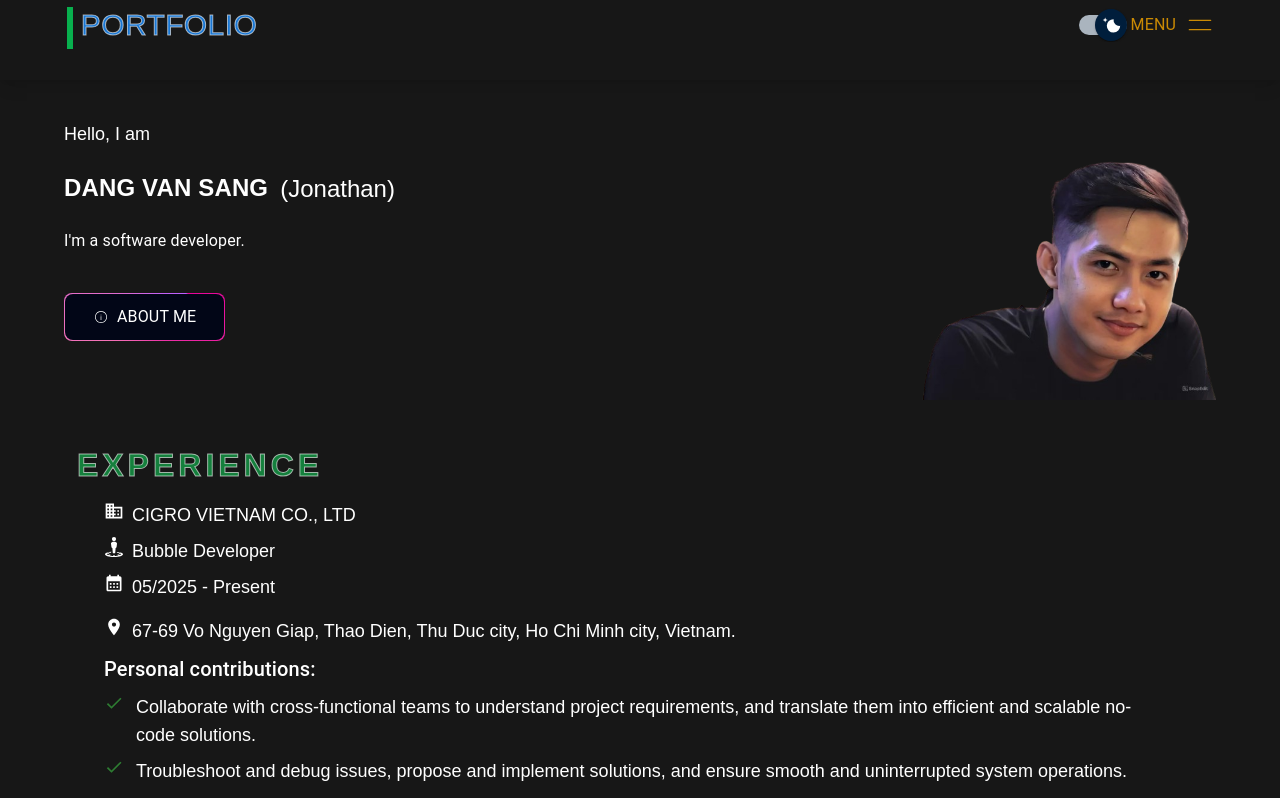
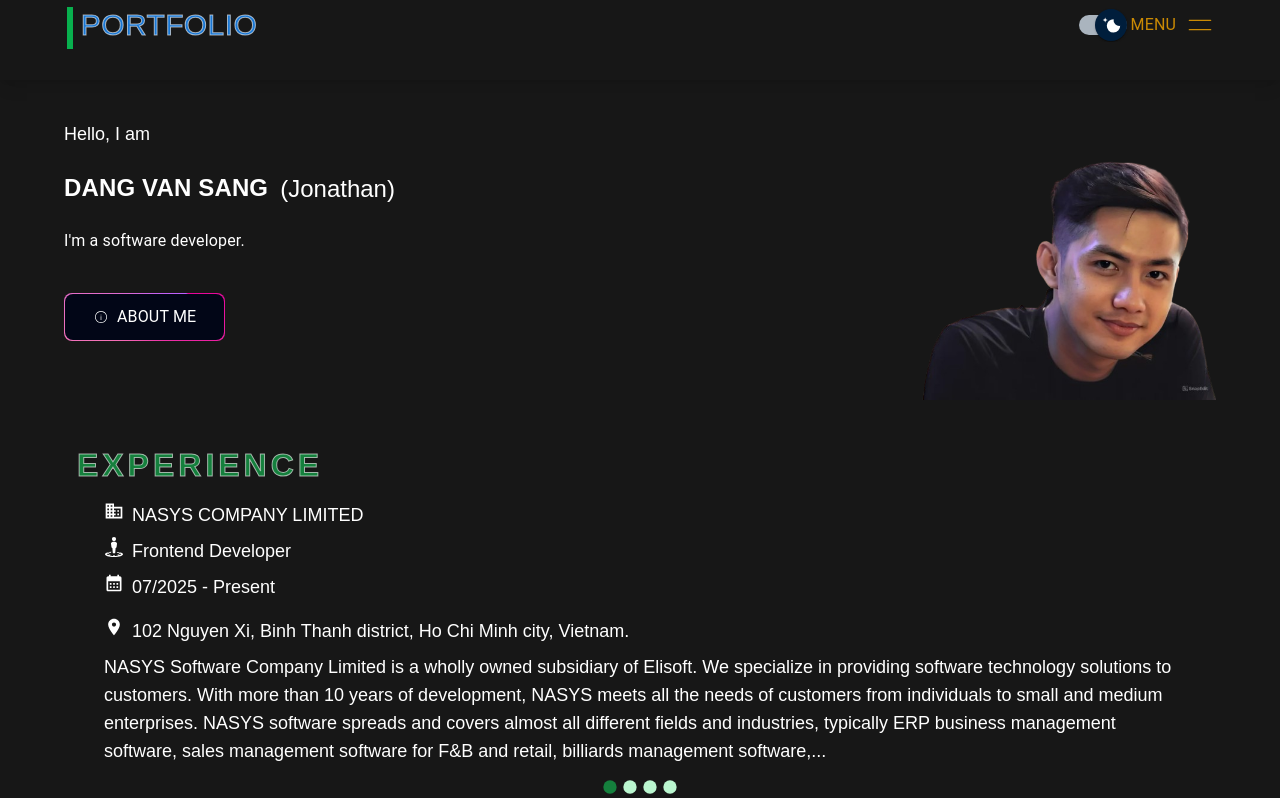
Before and after one commit to Sangdang2203/portfolio, a Next.js app: page / in a window 1280 px wide. Shown: the top 798 px of the page. Built offline with nearby package versions, Linux system fonts and the light colour scheme.

Commit message:
update new info

```diff
--- a/package.json
+++ b/package.json
@@ -13,7 +13,7 @@
     "@emotion/styled": "^11.13.0",
     "@mui/icons-material": "^6.1.5",
     "@mui/material": "^6.1.5",
-    "next": "14.2.15",
+    "next": "^14.2.35",
     "react": "^18",
     "react-dom": "^18",
     "sharp": "^0.33.5"
@@ -23,7 +23,7 @@
     "@types/react": "^18",
     "@types/react-dom": "^18",
     "eslint": "^8.57.1",
-    "eslint-config-next": "14.2.15",
+    "eslint-config-next": "^16.0.10",
     "postcss": "^8",
     "tailwindcss": "^3.4.1",
     "typescript": "^5"
--- a/src/app/(public)/home/WorkingExperience.tsx
+++ b/src/app/(public)/home/WorkingExperience.tsx
@@ -23,7 +23,7 @@ export default function WorkingExperienceComponent() {
         <span className="text-green-700 font-bold">&nbsp;experience&nbsp;</span>
       </button>
 
-      {experienceData.slice(currentIndex, currentIndex + 1).map((item) => {
+      {experienceData.slice(currentIndex, currentIndex + 1).reverse().map((item) => {
         return (
           <div key={id + item.company} className="m-3 md:mx-10">
             <div className="flex items-start mt-3">
@@ -59,7 +59,7 @@ export default function WorkingExperienceComponent() {
               <p className="text-sm md:text-lg mx-2">{item.address}</p>
             </div>
             <p className="text-sm md:text-lg">{item.describe}</p>
-            <Typography className="mt-2" variant="h6">
+            <Typography className={`${item.contributions.length > 0 ? 'block' : 'hidden'}`} variant="h6">
               Personal contributions:
             </Typography>
             {item.contributions.map((contribution, index) => {
--- a/src/app/libs/data.ts
+++ b/src/app/libs/data.ts
@@ -30,9 +30,20 @@ export const navLinks: NavLink[] = [
 
 export const experienceData: Experience[] = [
   {
-    id: 1,
+    id: 4,
+    company: "NASYS COMPANY LIMITED",
+    duration: "07/2025 - Present",
+    role: "Frontend Developer",
+    address: "102 Nguyen Xi, Binh Thanh district, Ho Chi Minh city, Vietnam.",
+    describe:
+      "NASYS Software Company Limited is a wholly owned subsidiary of Elisoft. We specialize in providing software technology solutions to customers. With more than 10 years of development, NASYS meets all the needs of customers from individuals to small and medium enterprises. NASYS software spreads and covers almost all different fields and industries, typically ERP business management software, sales management software for F&B and retail, billiards management software,...",
+    contributions: [],
+    deployed_link: "",
+  },
+  {
+    id: 3,
     company: "CIGRO VIETNAM CO., LTD",
-    duration: "05/2025 - Present",
+    duration: "05/2025 - 6/2025",
     role: "Bubble Developer",
     address:
       "67-69 Vo Nguyen Giap, Thao Dien, Thu Duc city, Ho Chi Minh city, Vietnam.",
@@ -82,7 +93,7 @@ export const experienceData: Experience[] = [
     deployed_link: "",
   },
   {
-    id: 3,
+    id: 1,
     company: "TURBO TECHNOLOGY SOLUTION JOINT STOCK COMPANY",
     duration: "04/2024 - 07/2024",
     role: "Internship Frontend Developer",
```
Also changed, not shown: 1 other file (tests, documents, lock files or other folders).
